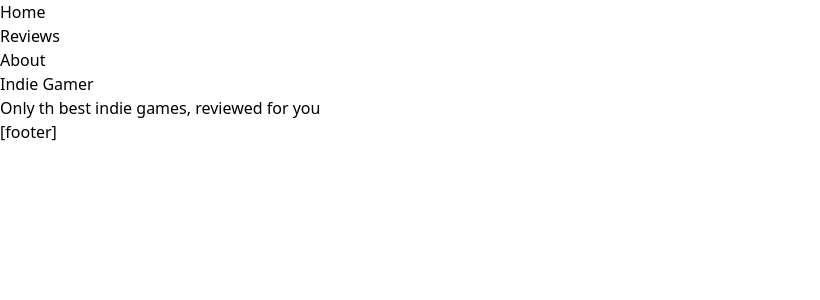
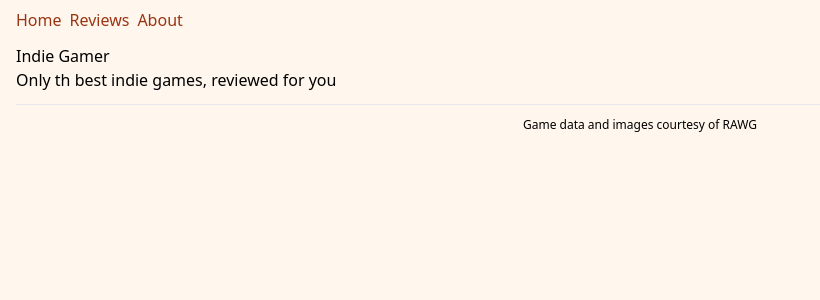
Before and after one commit to garipfederico/next-reviews, a Next.js app: page / in a window 1280 px wide. Shown: the top 300 px of the page, without its empty margins (0-820 px from the left). Built offline with nearby package versions, Linux system fonts and the light colour scheme.

Commit message:
Video 22. Color Palette

```diff
--- a/app/layout.tsx
+++ b/app/layout.tsx
@@ -1,35 +1,23 @@
-import type { ReactNode } from 'react';
-import Link from 'next/link';
-import './globals.css'
+import type {ReactNode} from "react";
+import Link from "next/link";
+import "./globals.css";
+import NavBar from "../components/NavBar";
 
 interface LayoutProps {
   children: ReactNode;
 }
 
-export default function RootLayout({ children }: LayoutProps) {
+export default function RootLayout({children}: LayoutProps) {
   return (
     <html lang="en">
-      <body>
+      <body className="bg-orange-50 flex flex-col px-4 py-2 min-h-screen">
         <header>
-          <nav>
-            <ul>
-              <li>
-                <Link href="/">Home</Link>
-              </li>
-              <li>
-                <Link href="/reviews" prefetch={false} >Reviews</Link>
-              </li>
-              <li>
-                <Link href="/about" prefetch={true}>About</Link>
-              </li>
-            </ul>
-          </nav>
+         <NavBar/>
         </header>
-        <main>
-          {children}
-        </main>
-        <footer>
-          [footer]
+        <main className="py-3">{children}</main>
+        <footer className="border-t py-3 text-center text-xs">
+          Game data and images courtesy
+          of{' '}<a href="https://rawg.io/" target="_blank">RAWG</a>
         </footer>
       </body>
     </html>
--- /dev/null
+++ b/components/NavBar.tsx
@@ -0,0 +1,27 @@
+import Link from "next/link";
+
+export default function NavBar() {
+  return (
+    <nav>
+      <ul className="flex gap-2">
+        <li>
+          <Link href="/"
+          className="text-orange-800 hover:underline"
+          >Home</Link>
+        </li>
+        <li>
+          <Link href="/reviews"
+          className="text-orange-800 hover:underline"
+          >Reviews</Link>
+        </li>
+        <li>
+          <Link href="/about" prefetch={false}
+          className="text-orange-800 hover:underline"
+          >
+            About
+          </Link>
+        </li>
+      </ul>
+    </nav>
+  );
+}
```
Also changed, not shown: app/page.tsx (+8 -10 lines).
